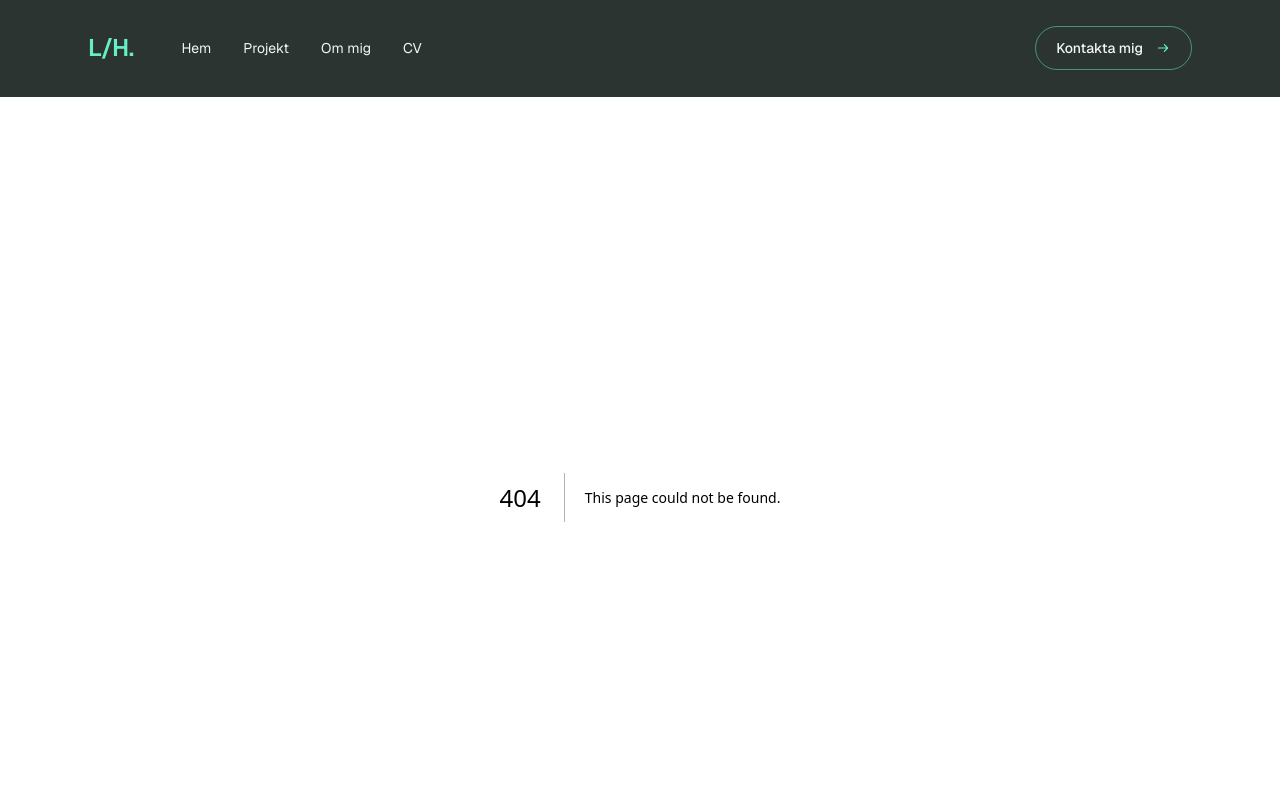
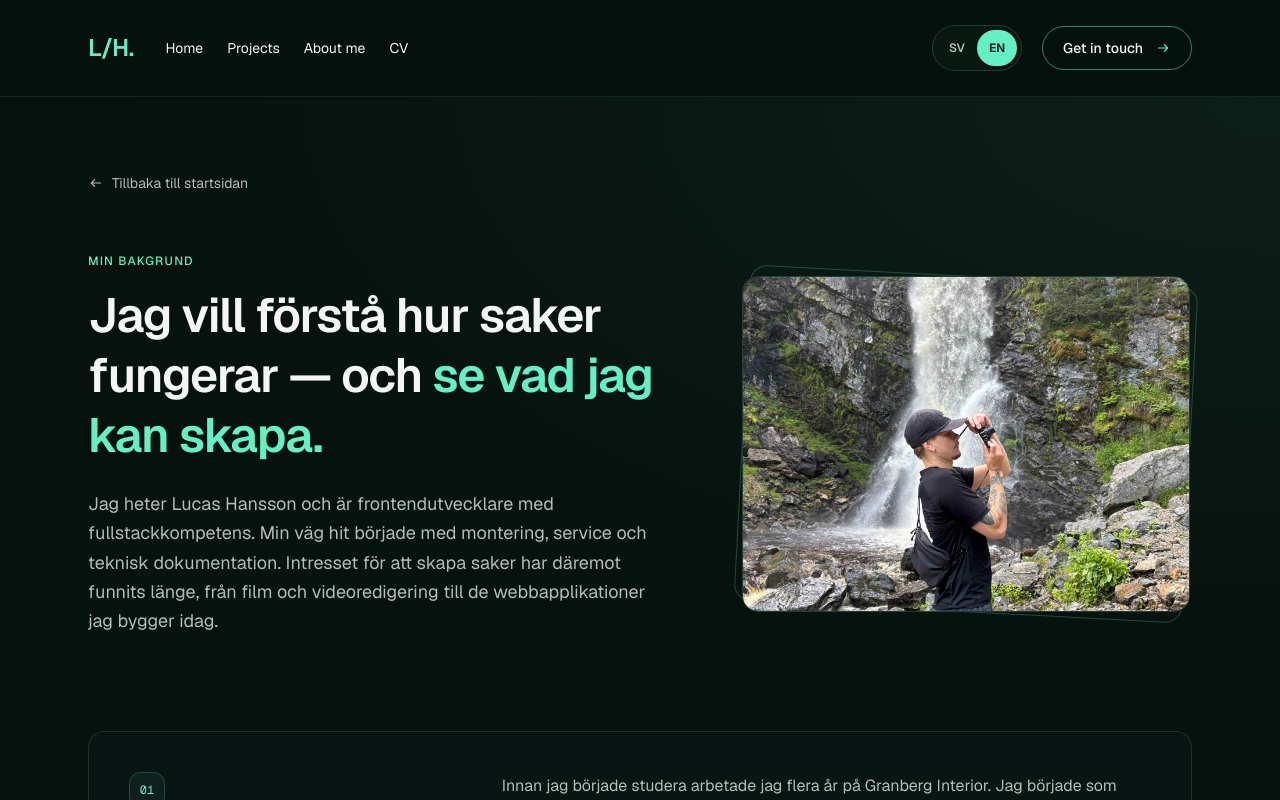
Before and after one commit to HanssonLucas/portfolio, a Next.js app: page /en/about in a window 1280 px wide. Before the commit this address had no page. Shown: the top 800 px of the page. Built offline with nearby package versions, Linux system fonts and the light colour scheme.

Commit message:
feat: add Swedish and English routes with language switcher

```diff
--- /dev/null
+++ b/src/app/[lang]/layout.tsx
@@ -0,0 +1,70 @@
+import type { Metadata } from "next";
+import type { ReactNode } from "react";
+import { Geist, Geist_Mono } from "next/font/google";
+import { notFound } from "next/navigation";
+import { AppHeader } from "@/components/layout/AppHeader";
+import { isLocale, locales } from "@/i18n/config";
+import "../globals.css";
+
+const geistSans = Geist({
+  variable: "--font-geist-sans",
+  subsets: ["latin"],
+});
+
+const geistMono = Geist_Mono({
+  variable: "--font-geist-mono",
+  subsets: ["latin"],
+});
+
+type RootLayoutProps = {
+  children: ReactNode;
+  params: Promise<{ lang: string }>;
+};
+
+export function generateStaticParams() {
+  return locales.map((lang) => ({ lang }));
+}
+
+export async function generateMetadata({
+  params,
+}: RootLayoutProps): Promise<Metadata> {
+  const { lang } = await params;
+
+  if (!isLocale(lang)) {
+    notFound();
+  }
+
+  return {
+    title:
+      lang === "sv"
+        ? "Lucas Hansson | Frontendutvecklare"
+        : "Lucas Hansson | Frontend Developer",
+    description:
+      lang === "sv"
+        ? "Frontendutvecklare med fullstackkompetens. Utforska mina projekt och läs om min bakgrund."
+        : "Frontend developer with full-stack skills. Explore my projects and learn about my background.",
+  };
+}
+
+export default async function RootLayout({
+  children,
+  params,
+}: RootLayoutProps) {
+  const { lang } = await params;
+
+  if (!isLocale(lang)) {
+    notFound();
+  }
+
+  return (
+    <html
+      lang={lang}
+      className={`${geistSans.variable} ${geistMono.variable} h-full antialiased`}
+    >
+      <body className="flex min-h-full flex-col">
+        <AppHeader locale={lang} />
+        {children}
+      </body>
+    </html>
+  );
+}
--- a/src/app/project/[slug]/page.tsx
+++ b/src/app/[lang]/project/[slug]/page.tsx
@@ -5,7 +5,10 @@ import { ProjectDetails } from "@/features/projects/components/ProjectDetails";
 import { projects } from "@/features/projects/data/projects";
 
 type ProjectPageProps = {
-  params: Promise<{ slug: string }>;
+  params: Promise<{
+    lang: string;
+    slug: string;
+  }>;
 };
 
 export function generateStaticParams() {
--- a/src/app/layout.tsx
+++ /dev/null
@@ -1,33 +0,0 @@
-import type { Metadata } from "next";
-import { Geist, Geist_Mono } from "next/font/google";
-import "./globals.css";
-import { AppHeader } from "@/components/layout/AppHeader";
-
-const geistSans = Geist({
-  variable: "--font-geist-sans",
-  subsets: ["latin"],
-});
-
-const geistMono = Geist_Mono({
-  variable: "--font-geist-mono",
-  subsets: ["latin"],
-});
-
-export const metadata: Metadata = {
-  title: "Create Next App",
-  description: "Generated by create next app",
-};
-
-export default function RootLayout({ children }: LayoutProps<"/">) {
-  return (
-    <html
-      lang="sv"
-      className={`${geistSans.variable} ${geistMono.variable} h-full antialiased`}
-    >
-      <body className="min-h-full flex flex-col">
-        <AppHeader />
-        {children}
-      </body>
-    </html>
-  );
-}
--- a/src/components/layout/AppHeader.tsx
+++ b/src/components/layout/AppHeader.tsx
@@ -1,14 +1,15 @@
 "use client";
 
 import Link from "next/link";
-import { useRef, useState, type MouseEvent } from "react";
+import { Suspense, useRef, useState, type MouseEvent } from "react";
 import { PageContainer } from "@/components/layout/PageContainer";
+import { LanguageSwitcher } from "@/components/layout/LanguageSwitcher";
+import { localizedHref, type Locale } from "@/i18n/config";
+import { headerMessages } from "@/i18n/header";
 
-const navigation = [
-  { label: "Hem", href: "/#home" },
-  { label: "Projekt", href: "/#projects" },
-  { label: "Om mig", href: "/#about" },
-];
+type AppHeaderProps = {
+  locale: Locale;
+};
 
 function ArrowRightIcon() {
   return (
@@ -28,16 +29,25 @@ function ArrowRightIcon() {
   );
 }
 
-export function AppHeader() {
+export function AppHeader({ locale }: AppHeaderProps) {
   const [menuOpen, setMenuOpen] = useState(false);
   const menuButtonRef = useRef<HTMLButtonElement>(null);
+  const messages = headerMessages[locale];
+
+  const homeHref = localizedHref(locale);
+  const contactHref = `${homeHref}#contact`;
+
+  const navigation = [
+    { label: messages.home, href: `${homeHref}#home` },
+    { label: messages.projects, href: `${homeHref}#projects` },
+    { label: messages.about, href: `${homeHref}#about` },
+  ];
 
   function closeMenu() {
     setMenuOpen(false);
   }
 
   function handleNavigation(event: MouseEvent<HTMLAnchorElement>) {
-    // Behåll vanligt beteende för exempelvis Ctrl-klick.
     if (
       event.defaultPrevented ||
       event.button !== 0 ||
@@ -53,7 +63,6 @@ export function AppHeader() {
 
     const destination = new URL(event.currentTarget.href);
 
-    // Från en annan sida sköter Next.js navigationen.
     if (
       destination.origin !== window.location.origin ||
       destination.pathname !== window.location.pathname ||
@@ -103,18 +112,18 @@ export function AppHeader() {
       }}
     >
       <PageContainer>
-        <div className="flex min-h-20 items-center gap-12 py-4 sm:min-h-24">
+        <div className="flex min-h-20 items-center gap-3 py-4 sm:min-h-24 lg:gap-8">
           <Link
-            href="/#home"
+            href={`${homeHref}#home`}
             onClick={handleNavigation}
-            aria-label="Lucas Hansson – startsida"
+            aria-label={messages.homeLabel}
             className="inline-flex min-h-11 shrink-0 items-center rounded text-2xl font-semibold tracking-tight text-accent"
           >
             L/H.
           </Link>
 
-          <nav aria-label="Huvudnavigation" className="hidden md:block">
-            <ul className="flex items-center gap-8">
+          <nav aria-label={messages.mainNavigation} className="hidden lg:block">
+            <ul className="flex items-center gap-6">
               {navigation.map((item) => (
                 <li key={item.href}>
                   <Link
@@ -131,12 +140,13 @@ export function AppHeader() {
                   </Link>
                 </li>
               ))}
+
               <li>
                 <a
                   href="/documents/lucas-hansson-cv.pdf"
                   target="_blank"
                   rel="noopener noreferrer"
-                  aria-label="Öppna mitt CV som PDF i en ny flik"
+                  aria-label={messages.cvLabel}
                   className="group relative inline-flex min-h-11 items-center rounded text-sm text-foreground transition-colors hover:text-accent"
                 >
                   CV
@@ -149,12 +159,19 @@ export function AppHeader() {
             </ul>
           </nav>
 
+          <div className="ml-auto flex shrink-0 items-center gap-3 lg:gap-5">
+            <Suspense
+              fallback={<div aria-hidden="true" className="h-11 w-22" />}
+            >
+              <LanguageSwitcher locale={locale} onNavigate={closeMenu} />
+            </Suspense>
+
             <Link
-            href="/#contact"
+              href={contactHref}
               onClick={handleNavigation}
-            className="ml-auto hidden min-h-11 items-center justify-center gap-3 rounded-full border border-accent/50 px-5 py-2 text-sm font-medium text-foreground transition-colors hover:border-accent hover:bg-accent/5 md:inline-flex"
+              className="hidden min-h-11 items-center justify-center gap-3 rounded-full border border-accent/50 px-5 py-2 text-sm font-medium text-foreground transition-colors hover:border-accent hover:bg-accent/5 lg:inline-flex"
             >
-            Kontakta mig
+              {messages.contact}
               <ArrowRightIcon />
             </Link>
 
@@ -163,11 +180,11 @@ export function AppHeader() {
               type="button"
               aria-expanded={menuOpen}
               aria-controls="mobile-navigation"
-            aria-label={menuOpen ? "Stäng menyn" : "Öppna menyn"}
+              aria-label={menuOpen ? messages.closeMenu : messages.openMenu}
               onClick={() => setMenuOpen((open) => !open)}
-            className="ml-auto inline-flex min-h-11 items-center gap-3 rounded-full border border-border bg-surface/60 px-4 text-sm text-foreground transition-colors hover:border-accent/50 hover:text-accent md:hidden"
+              className="inline-flex min-h-11 items-center gap-2 rounded-full border border-border bg-surface/60 px-3 text-sm text-foreground transition-colors hover:border-accent/50 hover:text-accent lg:hidden"
             >
-            {menuOpen ? "Stäng" : "Meny"}
+              {menuOpen ? messages.close : messages.menu}
 
               <svg
                 aria-hidden="true"
@@ -187,13 +204,14 @@ export function AppHeader() {
               </svg>
             </button>
           </div>
+        </div>
       </PageContainer>
 
       <nav
         id="mobile-navigation"
-        aria-label="Mobilnavigation"
+        aria-label={messages.mobileNavigation}
         hidden={!menuOpen}
-        className="absolute inset-x-0 top-full max-h-[calc(100dvh-6rem)] overflow-y-auto border-b border-border bg-background shadow-xl md:hidden"
+        className="absolute inset-x-0 top-full max-h-[calc(100dvh-6rem)] overflow-y-auto border-b border-border bg-background shadow-xl lg:hidden"
       >
         <PageContainer>
           <div className="pb-6 pt-3">
@@ -209,13 +227,14 @@ export function AppHeader() {
                   </Link>
                 </li>
               ))}
+
               <li>
                 <a
                   href="/documents/lucas-hansson-cv.pdf"
                   target="_blank"
                   rel="noopener noreferrer"
                   onClick={closeMenu}
-                  aria-label="Öppna mitt CV som PDF i en ny flik"
+                  aria-label={messages.cvLabel}
                   className="flex min-h-12 items-center rounded-lg px-3 text-sm text-foreground transition-colors hover:bg-surface hover:text-accent"
                 >
                   CV
@@ -224,11 +243,11 @@ export function AppHeader() {
             </ul>
 
             <Link
-              href="/#contact"
+              href={contactHref}
               onClick={handleNavigation}
               className="mt-4 inline-flex min-h-11 items-center justify-center gap-3 rounded-full border border-accent/50 px-5 py-2 text-sm font-medium text-foreground transition-colors hover:border-accent hover:bg-accent/5"
             >
-              Kontakta mig
+              {messages.contact}
               <ArrowRightIcon />
             </Link>
           </div>
--- /dev/null
+++ b/src/components/layout/LanguageSwitcher.tsx
@@ -0,0 +1,84 @@
+"use client";
+
+import Link from "next/link";
+import { usePathname, useRouter } from "next/navigation";
+import type { MouseEvent } from "react";
+import { locales, type Locale } from "@/i18n/config";
+import { headerMessages } from "@/i18n/header";
+
+type LanguageSwitcherProps = {
+  locale: Locale;
+  onNavigate?: () => void;
+};
+
+export function LanguageSwitcher({
+  locale,
+  onNavigate,
+}: LanguageSwitcherProps) {
+  const pathname = usePathname();
+  const router = useRouter();
+  const messages = headerMessages[locale];
+
+  function languagePath(targetLocale: Locale) {
+    const segments = pathname.split("/");
+    segments[1] = targetLocale;
+
+    return segments.join("/");
+  }
+
+  function handleSwitch(
+    event: MouseEvent<HTMLAnchorElement>,
+    targetLocale: Locale,
+  ) {
+    if (
+      event.defaultPrevented ||
+      event.button !== 0 ||
+      event.metaKey ||
+      event.ctrlKey ||
+      event.shiftKey ||
+      event.altKey
+    ) {
+      return;
+    }
+
+    event.preventDefault();
+    onNavigate?.();
+
+    if (targetLocale === locale) return;
+
+    router.push(
+      `${languagePath(targetLocale)}${window.location.search}${window.location.hash}`,
+      { scroll: false },
+    );
+  }
+
+  return (
+    <nav aria-label={messages.languageNavigation}>
+      <ul className="inline-flex rounded-full border border-border bg-surface/60 p-1">
+        {locales.map((targetLocale) => (
+          <li key={targetLocale}>
+            <Link
+              href={languagePath(targetLocale)}
+              hrefLang={targetLocale}
+              lang={targetLocale}
+              onClick={(event) => handleSwitch(event, targetLocale)}
+              aria-label={
+                targetLocale === "sv"
+                  ? "Visa sidan på svenska"
+                  : "View this page in English"
+              }
+              aria-current={targetLocale === locale ? "true" : undefined}
+              className={`inline-flex min-h-9 min-w-10 items-center justify-center rounded-full px-2 text-xs font-semibold transition-colors ${
+                targetLocale === locale
+                  ? "bg-accent text-accent-foreground"
+                  : "text-muted hover:text-accent"
+              }`}
+            >
+              {targetLocale.toUpperCase()}
+            </Link>
+          </li>
+        ))}
+      </ul>
+    </nav>
+  );
+}
```
Also changed, not shown: src/proxy.ts (added, +14 -0 lines), src/app/[lang]/about/page.tsx (renamed from src/app/about/page.tsx), src/app/[lang]/page.tsx (renamed from src/app/page.tsx). Lines whose indentation alone changed are shown as unchanged.
